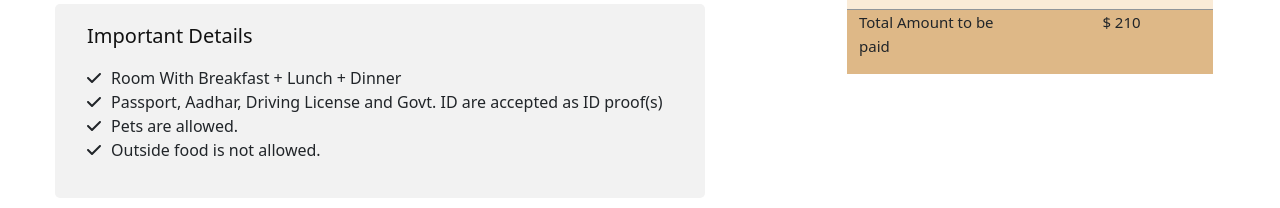
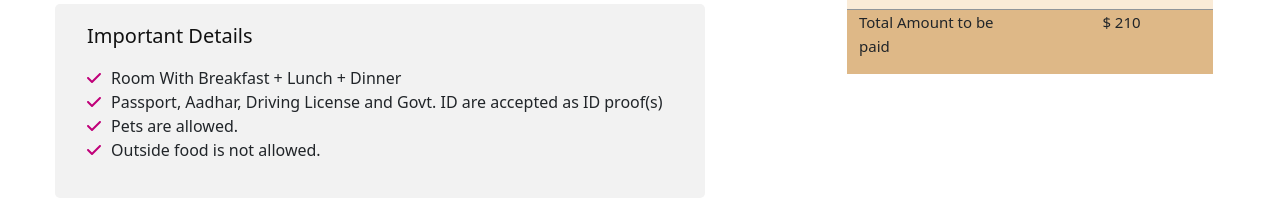
Before and after one commit to mishrarpita321/HotelManagementProject, a Next.js app: page /booking-detail in a window 1280 px wide. Shown: the part 373-581 px from the top of the page. Built offline with nearby package versions, Linux system fonts and the light colour scheme; no server answers.

Commit message:
color change

```diff
--- a/src/pages/booking-detail/index.js
+++ b/src/pages/booking-detail/index.js
@@ -46,19 +46,19 @@ export default function BookingDetail() {
                                 <h5>Important Details</h5>
                                 <ul style={{padding: 0}}>
                                     <li>
-                                        <FontAwesomeIcon icon={faCheck} className="fas fa-check" />
+                                        <FontAwesomeIcon icon={faCheck} className="fas fa-check" style={{color: "#c00079"}} />
                                         <span style={{marginLeft: "10px"}}>Room With Breakfast + Lunch + Dinner</span>
                                     </li>
                                     <li>
-                                        <FontAwesomeIcon icon={faCheck} className="fas fa-check" />
+                                        <FontAwesomeIcon icon={faCheck} className="fas fa-check" style={{color: "#c00079"}} />
                                         <span style={{marginLeft: "10px"}}>Passport, Aadhar, Driving License and Govt. ID are accepted as ID proof(s)</span>
                                     </li>
                                     <li>
-                                        <FontAwesomeIcon icon={faCheck} className="fas fa-check" />
+                                        <FontAwesomeIcon icon={faCheck} className="fas fa-check" style={{color: "#c00079"}} />
                                         <span style={{marginLeft: "10px"}}>Pets are allowed.</span>
                                     </li>
                                     <li>
-                                        <FontAwesomeIcon icon={faCheck} className="fas fa-check" />
+                                        <FontAwesomeIcon icon={faCheck} className="fas fa-check" style={{color: "#c00079"}} />
                                         <span style={{marginLeft: "10px"}}>Outside food is not allowed.</span>
                                     </li>
                                 </ul>
```
